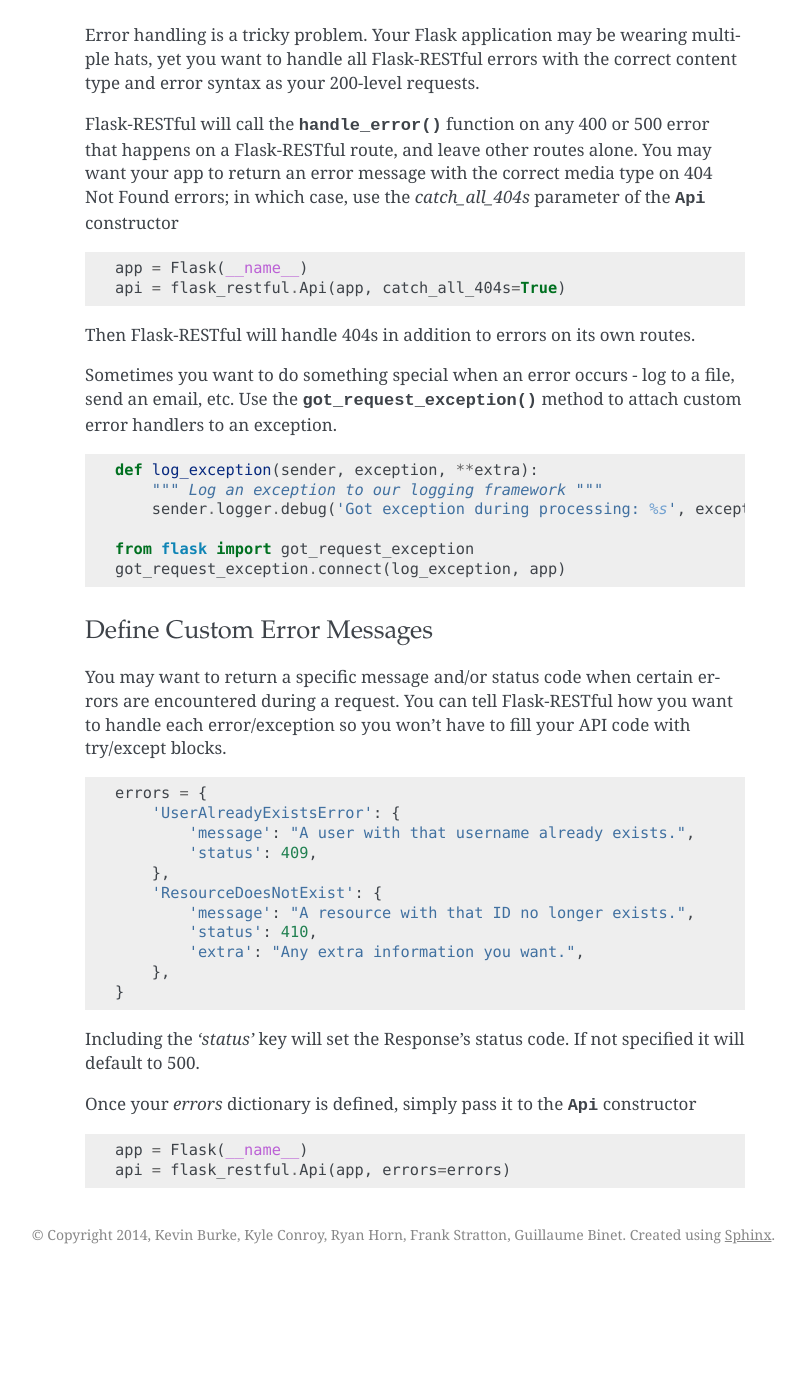
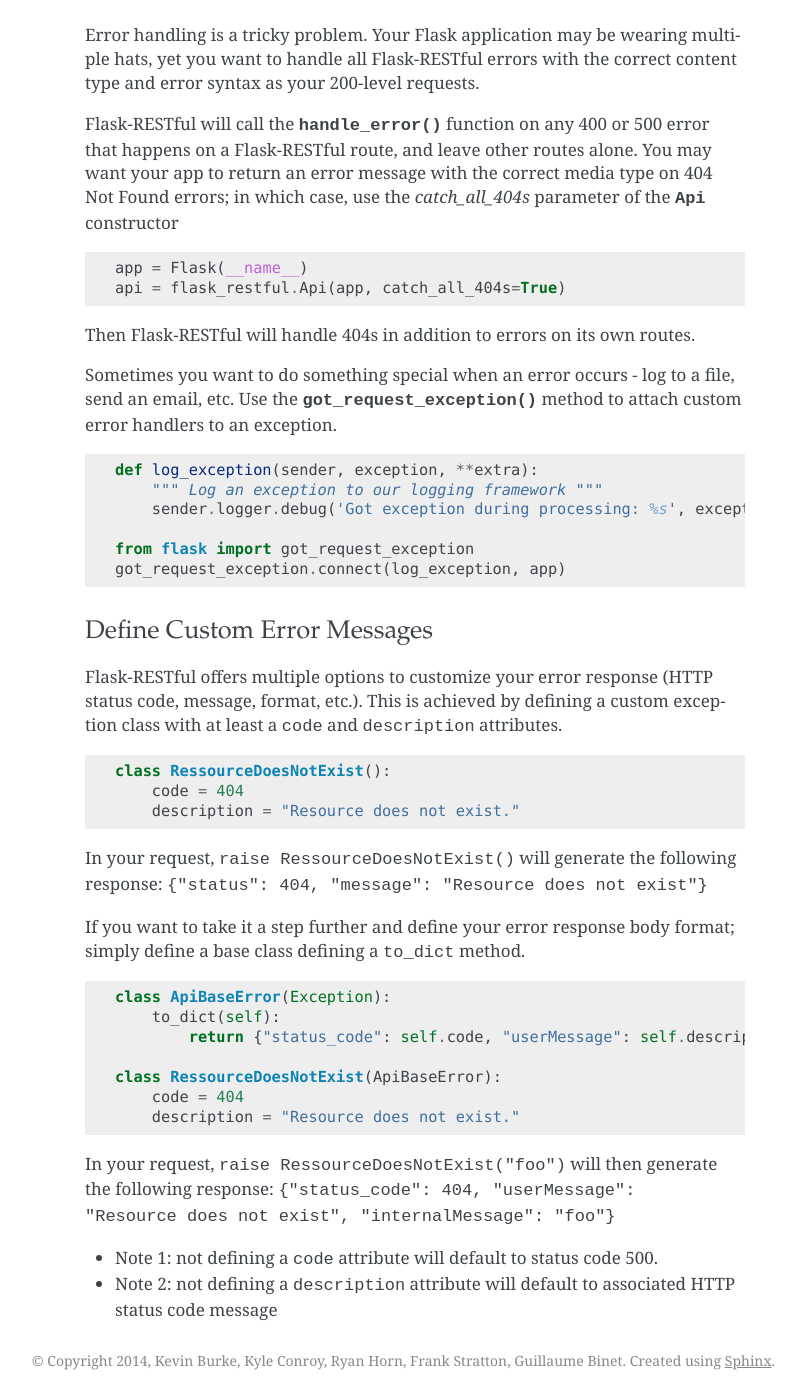
Before and after one commit to flask-restful/flask-restful, a Sphinx documentation site: the page built from docs/extending.rst, in a window 1280 px wide and 1400 px high, scrolled down 3494 px. Shown: the whole window, without its empty margins (335-1140 px from the left). Built offline with Sphinx 7.4.7, drawn with Linux system fonts in a browser that asks for light colours; before the commit the page ends 4768 px from its top, so only the background shows below that.

Commit message:
Reworked implementation of custom error definition (unit tests and documentation updated as well)

```diff
--- a/docs/extending.rst
+++ b/docs/extending.rst
@@ -198,27 +198,30 @@
 
 Define Custom Error Messages
 ~~~~~~~~~~~~~~~~~~~~~~~~~~~~
-You may want to return a specific message and/or status code when certain errors
-are encountered during a request. You can tell Flask-RESTful how you want to handle
-each error/exception so you won't have to fill your API code with try/except blocks. ::
+Flask-RESTful offers multiple options to customize your error response (HTTP status
+code, message, format, etc.). This is achieved by defining a custom exception class with
+at least a ``code`` and ``description`` attributes. ::
 
-    errors = {
-        'UserAlreadyExistsError': {
-            'message': "A user with that username already exists.",
-            'status': 409,
-        },
-        'ResourceDoesNotExist': {
-            'message': "A resource with that ID no longer exists.",
-            'status': 410,
-            'extra': "Any extra information you want.",
-        },
-    }
+    class RessourceDoesNotExist():
+        code = 404
+        description = "Resource does not exist."
 
-Including the `'status'` key will set the Response's status code. If not specified
-it will default to 500.
+In your request, ``raise RessourceDoesNotExist()`` will generate the following response:
+``{"status": 404, "message": "Resource does not exist"}``
 
-Once your `errors` dictionary is defined, simply pass it to the :class:`~flask.ext.restful.Api`
-constructor ::
+If you want to take it a step further and define your error response body format; simply
+define a base class defining a ``to_dict`` method. ::
 
-    app = Flask(__name__)
-    api = flask_restful.Api(app, errors=errors)
+    class ApiBaseError(Exception):
+        to_dict(self):
+            return {"status_code": self.code, "userMessage": self.description, internalMessage: self.__str__()}
+
+    class RessourceDoesNotExist(ApiBaseError):
+        code = 404
+        description = "Resource does not exist."
+
+In your request, ``raise RessourceDoesNotExist("foo")`` will then generate the following response:
+``{"status_code": 404, "userMessage": "Resource does not exist", "internalMessage": "foo"}``
+
+* Note 1: not defining a ``code`` attribute will default to status code 500.
+* Note 2: not defining a ``description`` attribute will default to associated HTTP status code message
```
Also changed, not shown: flask_restful/__init__.py (+5 -12 lines), 2 other files.
